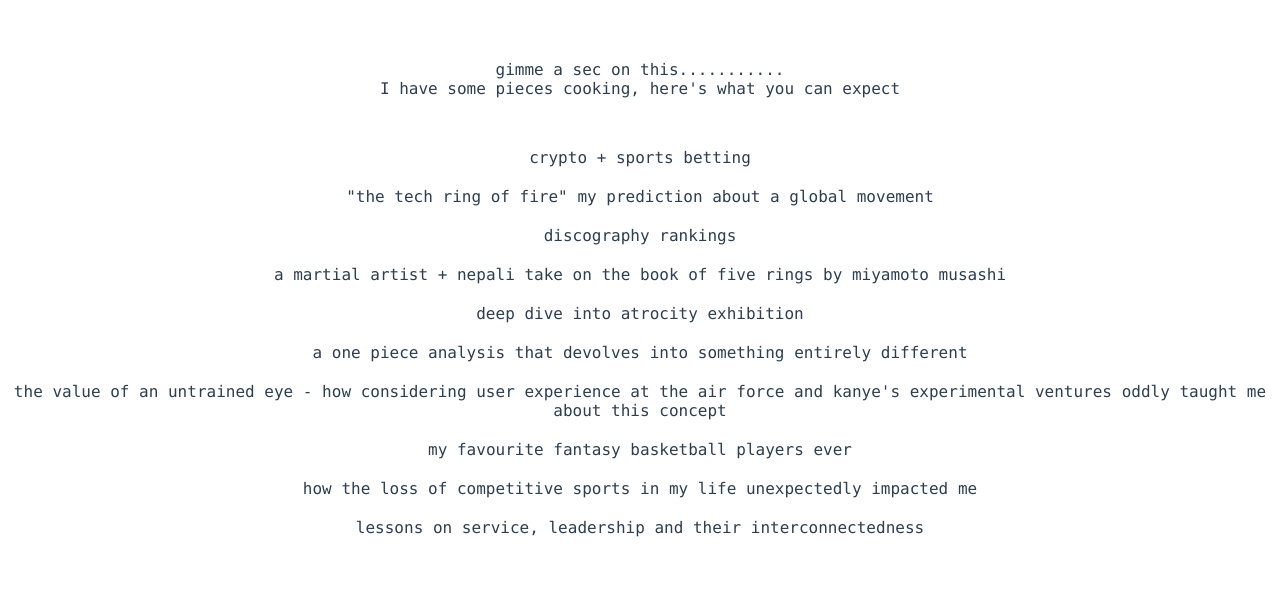
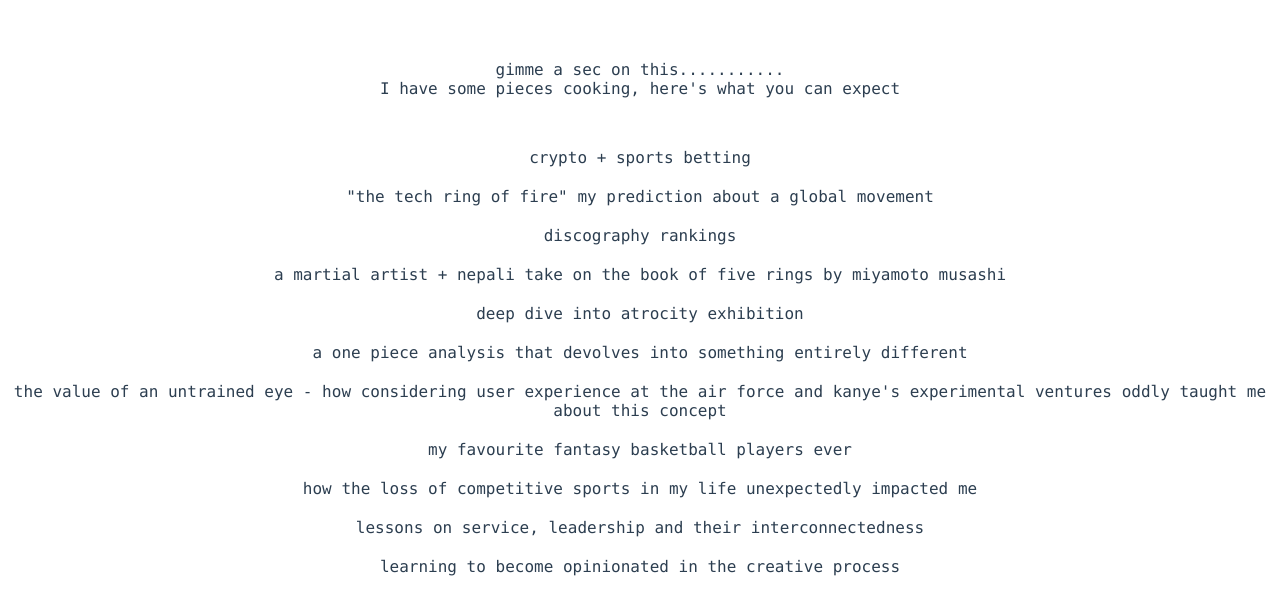
Before and after one commit to beshup/ishan.blog, a Vue app: page / in a window 1280 px wide. Shown: the top 614 px of the page. Built offline with nearby package versions, Linux system fonts and the light colour scheme.

Commit message:
one more cooking

```diff
--- a/src/App.vue
+++ b/src/App.vue
@@ -13,6 +13,7 @@
       <div class="list">my favourite fantasy basketball players ever</div>
       <div class="list">how the loss of competitive sports in my life unexpectedly impacted me</div>
       <div class="list">lessons on service, leadership and their interconnectedness</div>
+      <div class="list">learning to become opinionated in the creative process</div>
     </div>
   </div>
 </template>
```
